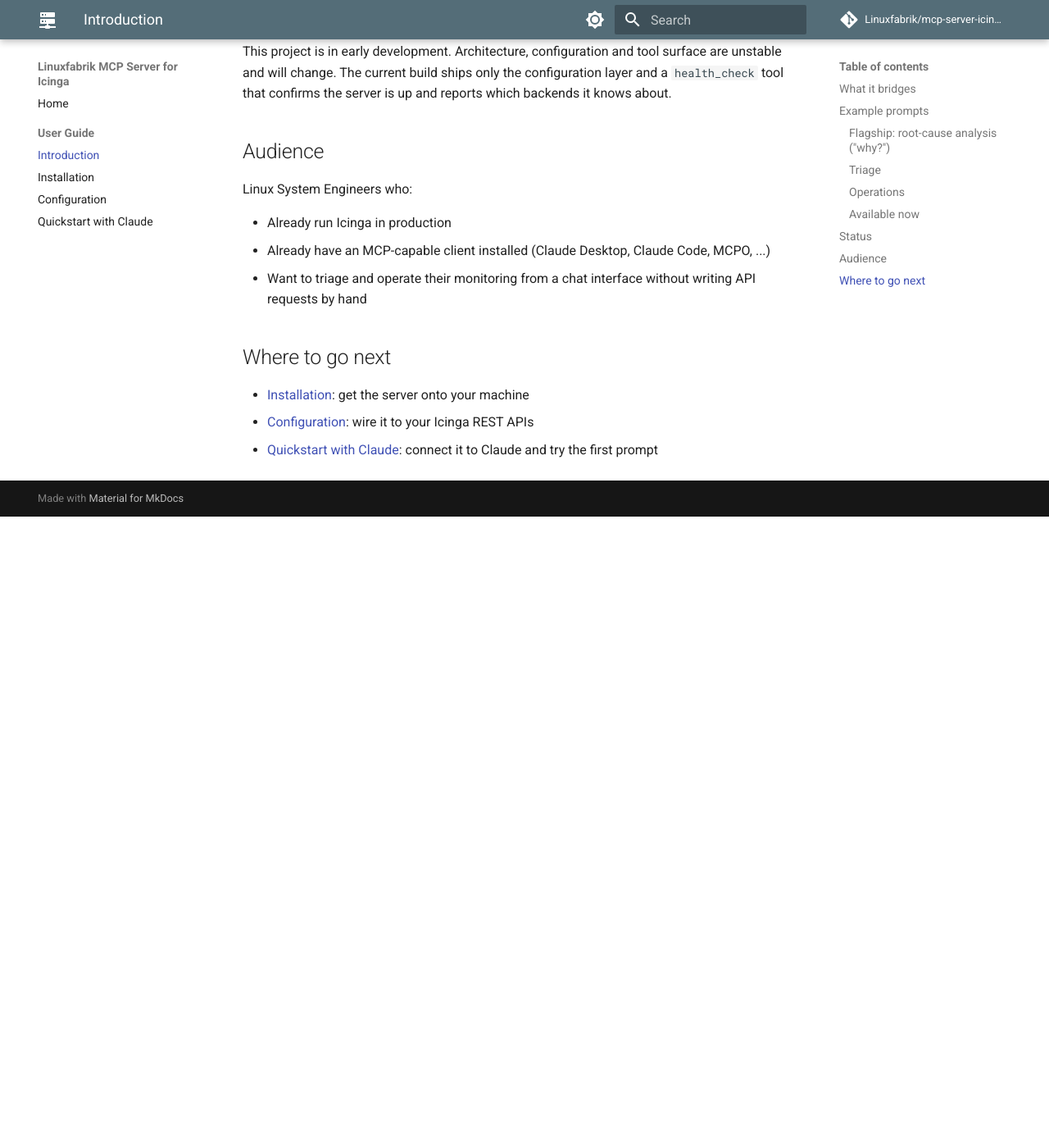
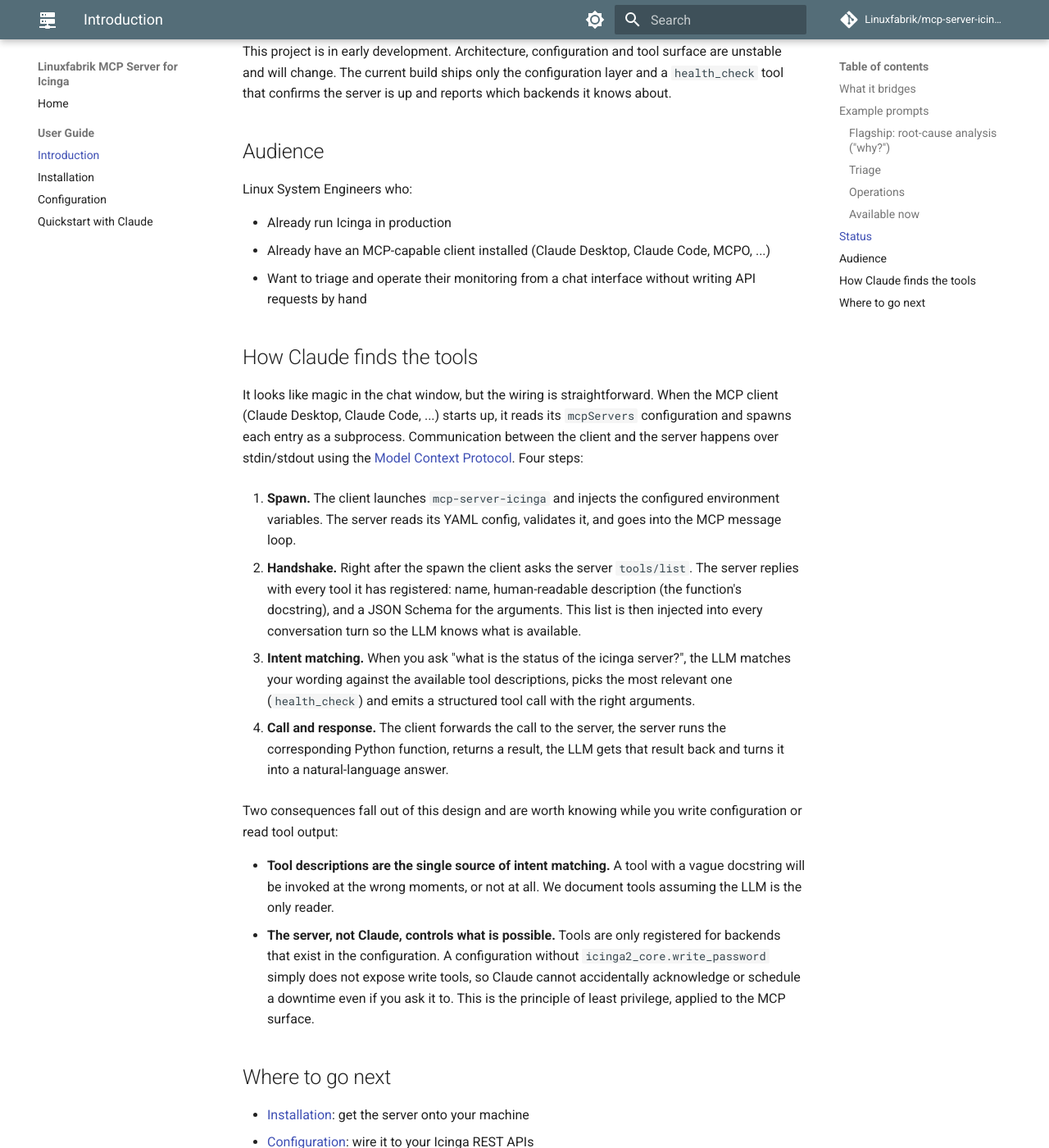
Before and after one commit to Linuxfabrik/mcp-server-icinga, an MkDocs documentation site: the page built from docs/user-guide/01 - Introduction.md, in a window 1280 px wide and 1400 px high, scrolled down 2407 px. Shown: the whole window at 82% size. Built offline with MkDocs 1.6.1 and Material for MkDocs 9.7.7, drawn with Linux system fonts in a browser that asks for light colours; comment, search, counter and statistics services are not loaded; before the commit the page ends 3037 px from its top, so only the background shows below that.

Commit message:
docs(user-guide): explain how Claude discovers MCP tools
Adds a "How Claude finds the tools" section to the introduction so the
discovery mechanism (spawn -> tools/list -> intent matching -> tool call)
is explicit instead of magic. Motivates two practical consequences: tool
descriptions are the only handle for intent matching, and the server
(not Claude) controls which tools are exposable, so omitting write
credentials is the principle of least privilege at the MCP surface.

```diff
--- a/docs/user-guide/01 - Introduction.md
+++ b/docs/user-guide/01 - Introduction.md
@@ -85,6 +85,24 @@
 - Want to triage and operate their monitoring from a chat interface without writing API requests by hand
 
 
+## How Claude finds the tools
+
+It looks like magic in the chat window, but the wiring is straightforward. When the MCP client (Claude Desktop, Claude Code, ...) starts up, it reads its `mcpServers` configuration and spawns each entry as a subprocess. Communication between the client and the server happens over stdin/stdout using the [Model Context Protocol](https://modelcontextprotocol.io). Four steps:
+
+1. **Spawn.** The client launches `mcp-server-icinga` and injects the configured environment variables. The server reads its YAML config, validates it, and goes into the MCP message loop.
+
+2. **Handshake.** Right after the spawn the client asks the server `tools/list`. The server replies with every tool it has registered: name, human-readable description (the function's docstring), and a JSON Schema for the arguments. This list is then injected into every conversation turn so the LLM knows what is available.
+
+3. **Intent matching.** When you ask "what is the status of the icinga server?", the LLM matches your wording against the available tool descriptions, picks the most relevant one (`health_check`) and emits a structured tool call with the right arguments.
+
+4. **Call and response.** The client forwards the call to the server, the server runs the corresponding Python function, returns a result, the LLM gets that result back and turns it into a natural-language answer.
+
+Two consequences fall out of this design and are worth knowing while you write configuration or read tool output:
+
+- **Tool descriptions are the single source of intent matching.** A tool with a vague docstring will be invoked at the wrong moments, or not at all. We document tools assuming the LLM is the only reader.
+- **The server, not Claude, controls what is possible.** Tools are only registered for backends that exist in the configuration. A configuration without `icinga2_core.write_password` simply does not expose write tools, so Claude cannot accidentally acknowledge or schedule a downtime even if you ask it to. This is the principle of least privilege, applied to the MCP surface.
+
+
 ## Where to go next
 
 - [Installation](02 - Installation.md): get the server onto your machine
```
